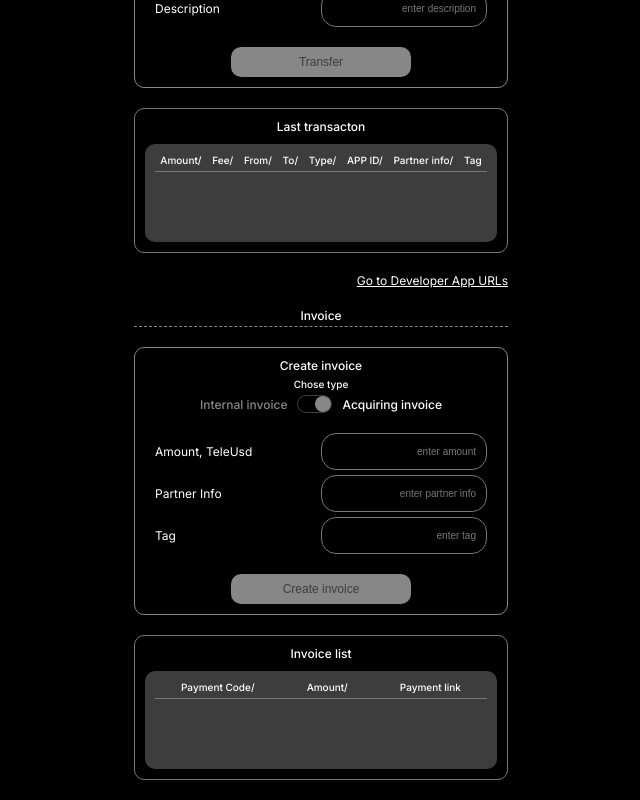
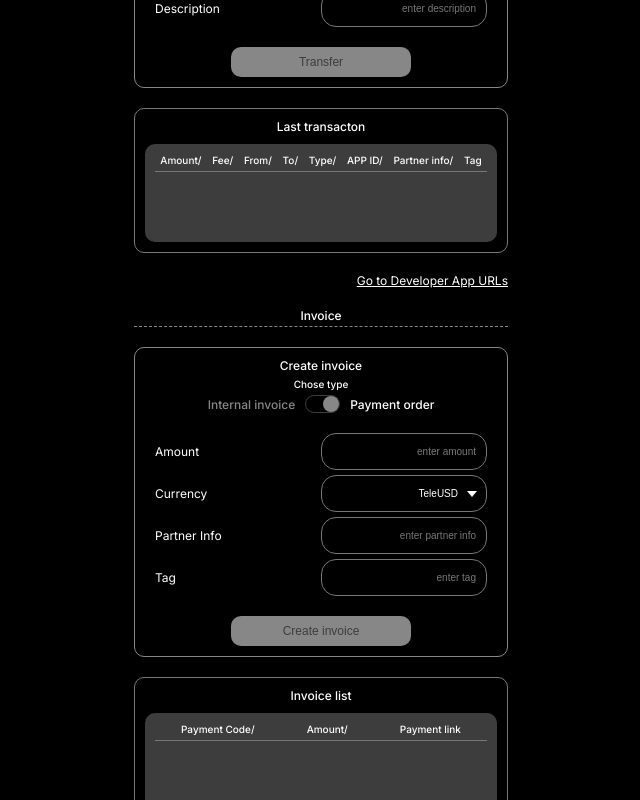
Before and after one commit to telestore-rep/test-app, a Next.js app: page /server in a window 1280 px wide. Both pictures are taken after a click on the element 633 px from the left and 1815 px from the top of the page. Shown: the part 1411-2211 px from the top of the page, without its empty margins (319-959 px from the left). Built offline with nearby package versions, Linux system fonts and the light colour scheme.

Commit message:
Payment order logic fix, added currency field

```diff
--- a/src/shared/hooks/useValidation.ts
+++ b/src/shared/hooks/useValidation.ts
@@ -8,6 +8,7 @@ export const useValidation = () => {
     amount?: string;
     tag?: string;
     partner_info?: string;
+    currency?: string;
   }>({});
 
   const validateAmount = (value: string) => {
@@ -21,7 +22,7 @@ export const useValidation = () => {
 
   const validateDescription = (
     value: string,
-    field: "tag" | "partner_info"
+    field: "tag" | "partner_info" | "currency"
   ) => {
     if (!descriptionRegex.test(value)) {
       setErrors((prev) => ({
--- a/src/shared/ui/transfer-block/TransferBlock.tsx
+++ b/src/shared/ui/transfer-block/TransferBlock.tsx
@@ -13,6 +13,15 @@ interface State {
   id?: string | null;
   tag: string;
   partner_info?: string;
+  currency?: string;
+}
+
+export interface ITransferBlockField {
+  label: string;
+  placeholder?: string; // для select можно показать placeholder как disabled option
+  id: keyof State;
+  type?: "text" | "select"; // NEW (default: "text")
+  items?: { label: string; value: string }[]; // NEW: варианты для select
 }
 
 interface ITransferBlock {
@@ -20,7 +29,7 @@ interface ITransferBlock {
   loading?: boolean;
   title: string;
   titleBtn: string;
-  fields: { label: string; placeholder: string; id: keyof State }[];
+  fields: ITransferBlockField[];
   color?: TextColor;
   transferFn: () => void;
   state: State;
@@ -53,6 +62,7 @@ export const TransferBlock = ({
 }: ITransferBlock) => {
   const { validateAmount, validateDescription, errors } = useValidation();
   const toggleSwitch = () => setInvoiceType?.(!invoiceType);
+  const [isSelectOpen, setSelectOpen] = useState(false);
 
   const getFieldInfo = (fieldId: keyof State): FieldsType => {
     if (fieldId === "tag") {
@@ -77,6 +87,14 @@ export const TransferBlock = ({
         (value: string) => setState("partner_info", value),
         (value: string) => validateDescription(value, "partner_info"),
         errors.partner_info,
+      ];
+    }
+    if (fieldId === "currency") {
+      return [
+        state?.currency as any,
+        (value: string) => setState("currency", value),
+        (value: string) => validateDescription(value, "currency"),
+        errors.currency,
       ];
     }
     return [
@@ -119,7 +137,7 @@ export const TransferBlock = ({
                 weight="medium"
                 color={invoiceType ? "dark" : "grey"}
               >
-                Acquiring invoice
+                Payment order
               </Text>
             </div>
           </>
@@ -129,6 +147,14 @@ export const TransferBlock = ({
       <div className={styles.CreateCardContainer}>
         {fields.map((field, index) => {
           const [value, setValue, validate, error] = getFieldInfo(field.id);
+          const isSelect = field.type === "select";
+          const currentValue =
+            value && value.length > 0
+              ? value
+              : field.items && field.items.length > 0
+                ? field.items[0].value // значение по умолчанию
+                : "";
+
           return (
             <Layout align="middle-left" isWide key={index}>
               <Layout align="top-left" isWide>
@@ -136,7 +162,50 @@ export const TransferBlock = ({
                   {field.label}
                 </Text>
               </Layout>
+
               <Layout align="top-left" isWide>
+                {isSelect ? (
+                  <div className={styles.SelectWrapper}>
+                    <select
+                      data-testid={`${id}_${index}_select`}
+                      className={cn(styles.Select, styles[`Select-${color}`], {
+                        [styles.SelectOpen]: isSelectOpen,
+                      })}
+                      value={currentValue}
+                      onChange={(e) => {
+                        setValue(e.target.value);
+                        setSelectOpen(false); // закрываем после выбора
+                      }}
+                      onBlur={() => setSelectOpen(false)} // клик вне — закрыть
+                      onMouseDown={() => setSelectOpen(true)} // перед открытием
+                      onClick={() => {
+                        // Если пользователь кликнул по select повторно, некоторые браузеры
+                        // закроют список без change — зафиксируем закрытие в конце очереди.
+                        queueMicrotask(() => setSelectOpen(false));
+                      }}
+                      onKeyDown={(e) => {
+                        if (e.key === "Escape" || e.key === "Enter" || e.key === "Tab") {
+                          setSelectOpen(false);
+                        }
+                        if (e.altKey && (e.key === "ArrowDown" || e.key === "ArrowUp")) {
+                          setSelectOpen(true);
+                        }
+                      }}
+                    >
+                      {(field.items ?? []).map((opt) => (
+                        <option key={opt.value} value={opt.value}>
+                          {opt.label}
+                        </option>
+                      ))}
+                    </select>
+
+                    <span
+                      className={cn(styles.SelectArrow, styles[`SelectArrow-${color}`], {
+                        [styles.SelectArrowOpen]: isSelectOpen,
+                      })}
+                    />
+                  </div>
+                ) : (
                   <Input
                     testid={`${id}_${index}`}
                     value={value ?? ""}
@@ -146,11 +215,13 @@ export const TransferBlock = ({
                     placeholder={field.placeholder}
                     color={color}
                   />
+                )}
               </Layout>
             </Layout>
           );
         })}
       </div>
+
       <Button
         isLoading={loading}
         size="md"
--- a/src/shared/ui/transfer-block/styles.module.scss
+++ b/src/shared/ui/transfer-block/styles.module.scss
@@ -35,3 +35,72 @@
   gap: 10px;
   align-items: center;
 }
+
+.SelectWrapper {
+  position: relative;
+  width: 100%;
+}
+
+.Select {
+  width: 100%;
+  padding: 12px 28px 12px 10px;
+  border-radius: 15px;
+  font-size: 10px;
+  outline: none;
+  text-align: right;
+  transition: all 0.2s ease-in-out;
+  appearance: none;
+  cursor: pointer;
+
+  &-dark {
+    background: #000;
+    color: #fff;
+    border: 1px solid #787878;
+
+    option {
+      background: #000;
+      color: #fff;
+    }
+  }
+
+  &-light {
+    background: #fff;
+    color: #000;
+    border: 1px solid #dbdbdb;
+
+    option {
+      background: #fff;
+      color: #000;
+    }
+  }
+
+  &:focus {
+    border-color: #888;
+  }
+}
+
+.SelectArrow {
+  position: absolute;
+  right: 10px;
+  top: 50%;
+  width: 0;
+  height: 0;
+  pointer-events: none;
+  transform: translateY(-50%);
+  border-left: 5px solid transparent;
+  border-right: 5px solid transparent;
+  border-top: 6px solid #000; // ▼
+  transition: transform 0.2s ease-in-out;
+
+  &-dark {
+    border-top-color: #fff;
+  }
+
+  &-light {
+    border-top-color: #000;
+  }
+
+  &.SelectArrowOpen {
+    transform: translateY(-50%) rotate(180deg); // ▲
+  }
+}
--- a/src/widgets/server/invoice/InvoiceSection.tsx
+++ b/src/widgets/server/invoice/InvoiceSection.tsx
@@ -1,6 +1,6 @@
 import { useContext, useState } from "react";
 import { Table } from "@/shared/ui/table/Table";
-import TransferBlock from "@/shared/ui/transfer-block/TransferBlock";
+import TransferBlock, { ITransferBlockField } from "@/shared/ui/transfer-block/TransferBlock";
 import { InvoiceParams } from "@telestore/integration-sdk";
 import { API_URL, APP_ID } from "@/shared/constants/client";
 import { TxCodesOut } from "@/app/types/types";
@@ -19,34 +19,37 @@ const InvoiceSection: React.FC<Props> = ({
   setError,
   refresh,
 }) => {
-  const [isAcquiringInvoice, setIsAcquiringInvoice] = useState({
+  const [paymentOrder, setPaymentOrder] = useState({
     amount: "",
     tag: "",
     partner_info: "",
+    currency: "",
   });
-  const [invoiceType, setInvoiceType] = useState(false);
+  const [isPaymentOrder, setInvoiceType] = useState(false);
 
   const { setInvoices } = useContext(ServerContext);
 
   const updateInvoiceState = (
-    key: keyof typeof isAcquiringInvoice,
+    key: keyof typeof paymentOrder,
     value: string
   ) => {
-    setIsAcquiringInvoice((prevState) => ({ ...prevState, [key]: value }));
+    setPaymentOrder((prevState) => ({ ...prevState, [key]: value }));
   };
 
   const handleGenerateInvoice = async () => {
     if (loading) return;
     try {
       const body: InvoiceParams = {
-        amount: +isAcquiringInvoice.amount,
+        amount: +paymentOrder.amount,
         app_id: APP_ID.toString(),
-        currency: "TeleUSD",
-        partner_info: isAcquiringInvoice.partner_info || undefined,
-        tag: isAcquiringInvoice.tag || undefined,
+        currency: !isPaymentOrder
+          ? "TeleUSD"
+          : paymentOrder.currency ?? "TeleUSD",
+        partner_info: paymentOrder.partner_info || undefined,
+        tag: paymentOrder.tag || undefined,
       };
 
-      const endpoint = invoiceType
+      const endpoint = isPaymentOrder
         ? "./api/put_payment_order"
         : "./api/create_invoice";
 
@@ -71,19 +74,28 @@ const InvoiceSection: React.FC<Props> = ({
         testId={"CREATE_INVOICE"}
         id={"INVOICE_BLOCK"}
         setState={updateInvoiceState}
-        state={isAcquiringInvoice}
+        state={paymentOrder}
         transferFn={handleGenerateInvoice}
-        invoiceType={invoiceType}
+        invoiceType={isPaymentOrder}
         setInvoiceType={setInvoiceType}
         loading={loading}
         title="Create invoice"
         titleBtn="Create invoice"
         fields={[
           {
-            label: "Amount, TeleUsd",
+            label: isPaymentOrder ? "Amount" : "Amount, TeleUsd",
             placeholder: "enter amount",
             id: "amount",
           },
+          ...(!isPaymentOrder ? [] : [{
+            label: "Currency",
+            id: "currency",
+            type: "select",
+            items: [
+              { label: "TeleUSD", value: "TeleUSD" },
+              { label: "Rub", value: "RUB" },
+            ],
+          } as ITransferBlockField]),
           {
             label: "Partner Info",
             placeholder: "enter partner info",
@@ -100,7 +112,7 @@ const InvoiceSection: React.FC<Props> = ({
             ? invoices?.map((i) => ({
               Code: i.code,
               Amount: i.amount,
-              Link: `${API_URL}/redirect.html?${i.typeTx === 24 ? "pay_code" : "invoice" }=${i.code}`,
+              Link: `${API_URL}/redirect.html?${i.typeTx === 24 ? "pay_code" : "invoice"}=${i.code}`,
             }))
             : undefined
         }
--- a/src/widgets/server/tx-modal/TxModal.tsx
+++ b/src/widgets/server/tx-modal/TxModal.tsx
@@ -46,7 +46,7 @@ export const TxModal: FC<TxModalProps> = () => {
                 {telestoreTxCode === "failure" ? (
                     <div className={styles.ModalItem}>
                         <span className={styles.ModalTitle} data-testid="acq-status-title">
-                            Acquiring status:
+                            Payment order status:
                         </span>
                         <span
                             className={styles.ModalSubtitle}
@@ -73,7 +73,7 @@ export const TxModal: FC<TxModalProps> = () => {
                                 className={styles.ModalTitle}
                                 data-testid="acq-status-title"
                             >
-                                Acquiring status:
+                                Payment order status:
                             </span>
                             <span
                                 className={styles.ModalSubtitle}
```
Lines whose indentation alone changed are shown as unchanged.
